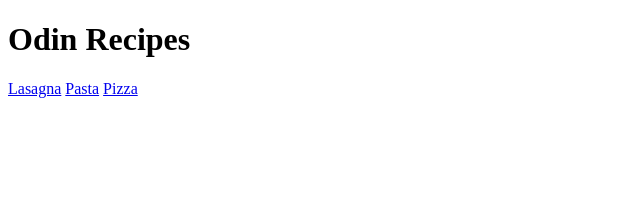
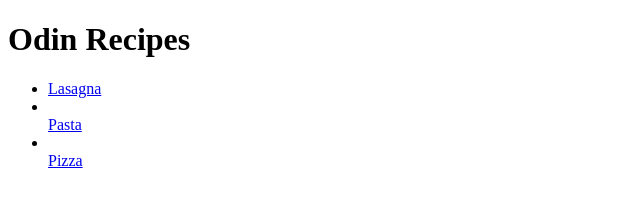
Before and after one commit to naes-web/recipes-project, a plain HTML site: page index.html in a window 1280 px wide. Shown: the whole page, without its empty margins (0-640 px from the left). Drawn offline with Linux system fonts and the light colour scheme.

Commit message:
added links to unordered list

```diff
--- a/index.html
+++ b/index.html
@@ -8,8 +8,10 @@
 </head>
 <body>
     <h1>Odin Recipes</h1>
-    <a href="./recipes/lasagna.html">Lasagna</a>
-    <a href="./recipes/pasta.html">Pasta</a>
-    <a href="./recipes/pizza.html">Pizza</a>
+    <ul>
+        <li><a href="./recipes/lasagna.html">Lasagna</a></li>
+        <li></li><a href="./recipes/pasta.html">Pasta</a></li>
+        <li></li><a href="./recipes/pizza.html">Pizza</a></li>
+    </ul>
 </body>
 </html>
```
